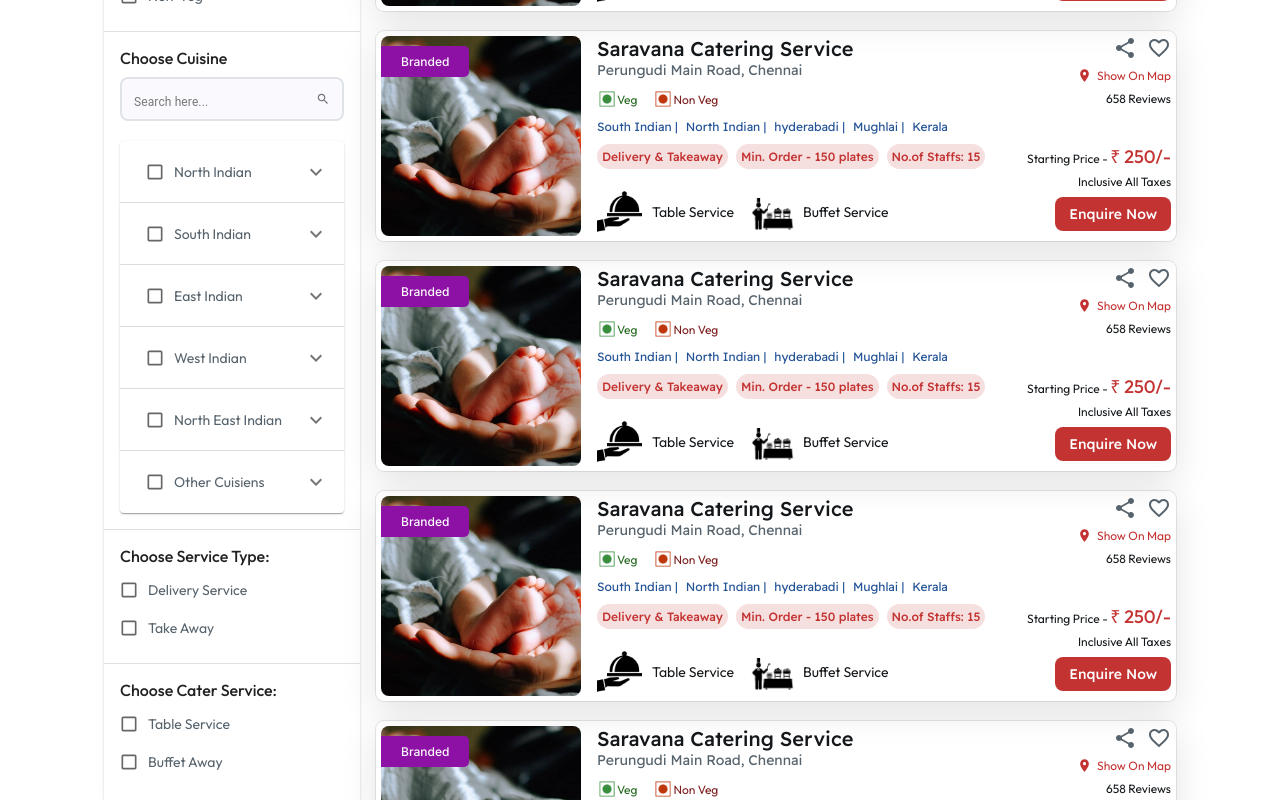
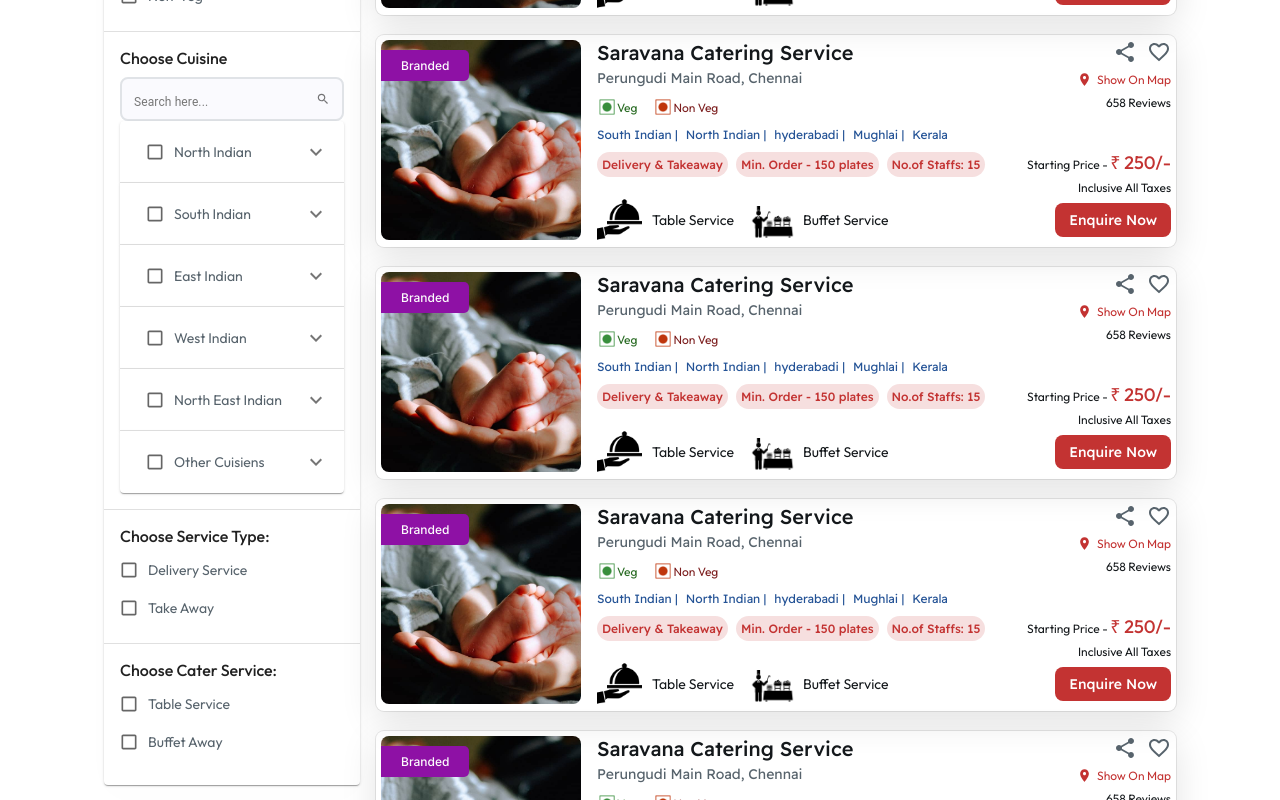
Before and after one commit to prasankumar26/catering-v2, a Next.js app: page /catering-search in a window 1280 px wide. Shown: the part 860-1660 px from the top of the page. Built offline with nearby package versions, Linux system fonts and the light colour scheme.

Commit message:
bug fixes

```diff
--- a/app/globals.css
+++ b/app/globals.css
@@ -1338,6 +1338,7 @@
   font-family: var(--fontPrimary);
   font-size: 20px;
   font-weight: 500;
+  margin-bottom: 4px;
   color: var(--primarytext);
 }
 
--- a/components/catering/Filters.jsx
+++ b/components/catering/Filters.jsx
@@ -123,7 +123,7 @@
                             }}
                         />
 
-                        <Box sx={{ marginTop: '20px' }}>
+                        <Box sx={{ marginTop: '0px' }}>
                             <Accordion className='m-0 shadow-none'>
                                 <AccordionSummary
                                     expandIcon={<ExpandMoreIcon />}
```
